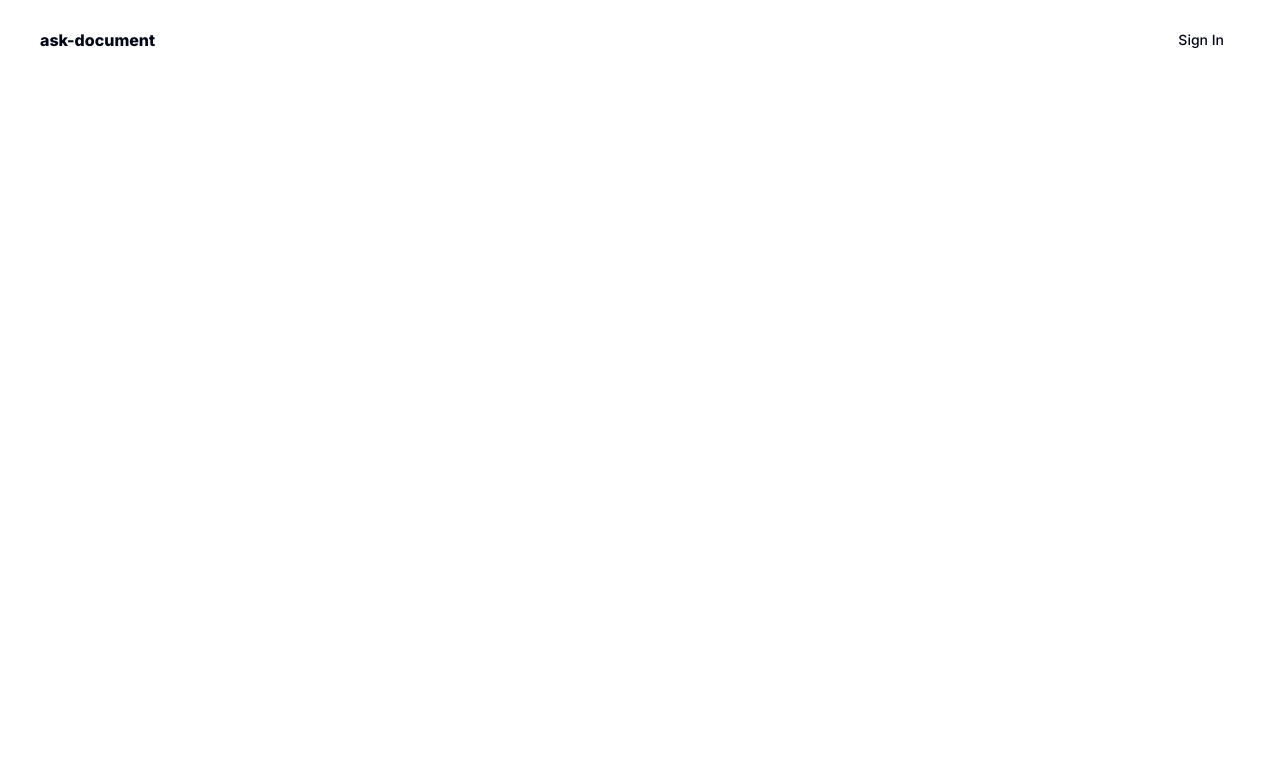
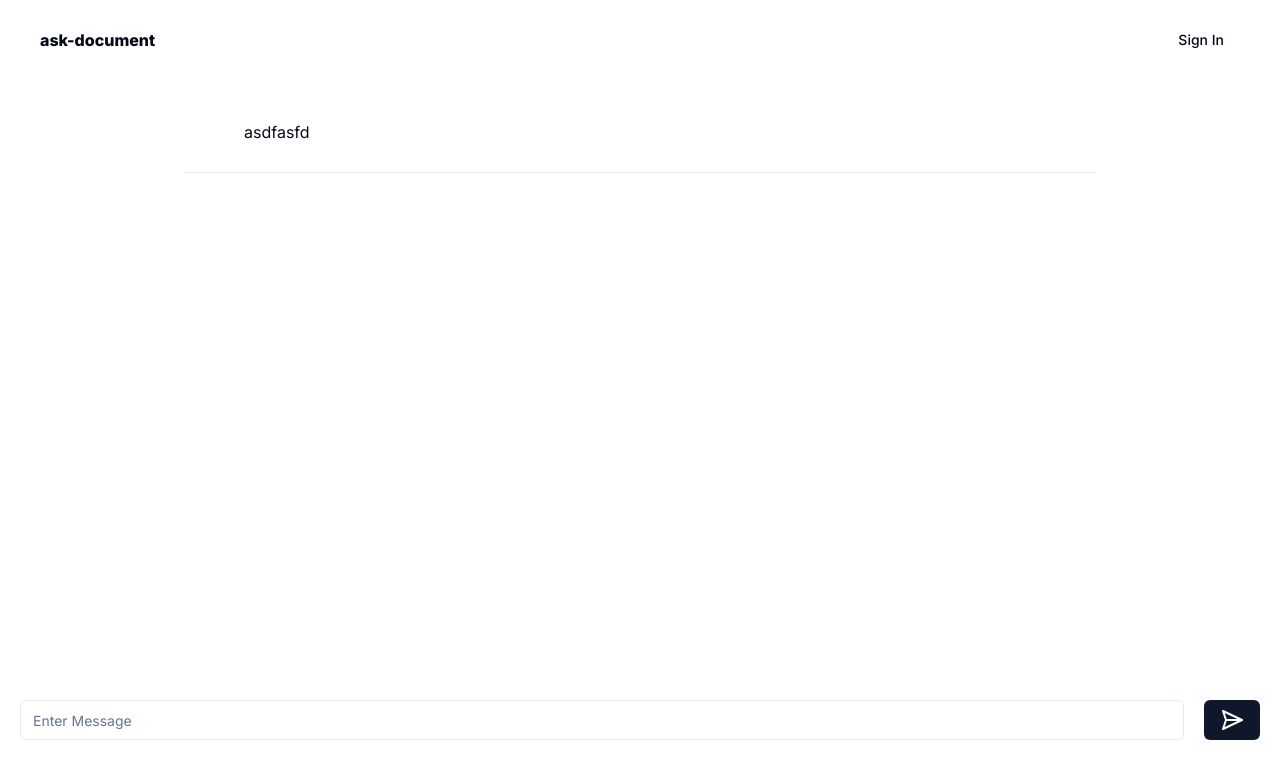
Before and after one commit to cipher416/ask-document, a Next.js app: page / in a window 1280 px wide. Shown: the top 778 px of the page. Built offline with nearby package versions, Linux system fonts and the light colour scheme; no server answers.

Commit message:
feat: add chat ui

```diff
--- a/app/api/auth/[...nextauth]/route.ts
+++ b/app/api/auth/[...nextauth]/route.ts
@@ -14,4 +14,6 @@ export const authOptions = {
 
 const handler = NextAuth(authOptions);
 
+
+
 export { handler as GET, handler as POST }
--- a/app/globals.css
+++ b/app/globals.css
@@ -1,7 +1,9 @@
 @tailwind base;
 @tailwind components;
 @tailwind utilities;
-
+html, body {
+  height: 100%;
+}
 @layer base {
   :root {
     --background: 0 0% 100%;
@@ -72,7 +74,5 @@
   }
   body {
     @apply bg-background text-foreground;
-    min-height: 100vh;
-    min-width: 100vw;
   }
 }
--- a/app/layout.tsx
+++ b/app/layout.tsx
@@ -18,14 +18,14 @@ export default function RootLayout({
 }) {
   return (
     <html lang="en">
-      <body className={inter.className}>
       <AuthProvider>
-        <Navbar/>
-        <div className="flex flex-col p-4 md:p-12 h-[100vh]">
-          {children}
-        </div>
+        <body className={inter.className + ' min-h-dvh'}>
+            <Navbar/>
+            <div className="flex flex-col justify-between px-5 min-h-[90vh]">
+              {children}
+            </div>
+        </body>
       </AuthProvider>
-      </body>
     </html>
   )
 }
--- a/app/page.tsx
+++ b/app/page.tsx
@@ -1,9 +1,23 @@
-import Image from 'next/image'
+"use client";
+
+import ChatBubble from '@/components/chatbubble'
+import { Button } from '@/components/ui/button'
+import { Input } from '@/components/ui/input'
+import { SendHorizontal } from 'lucide-react'
+import Message from 'ai/react'
 
 export default function Home() {
   return (
-    <main className="flex min-h-screen flex-col items-center justify-between p-24">
-
-    </main>
+    <div className='flex flex-col justify-center items-center'>
+      <div className='flex flex-col p-10 space-y-2 overflow-y-scroll w-4/5 h-[80vh]'>
+        <ChatBubble message={null} />
+      </div>
+        <form action="" className='flex flex-row space-x-5 w-full justify-center'>
+          <Input type='text' className='max-w-7xl' placeholder='Enter Message'/>
+          <Button type='submit'>
+            <SendHorizontal />
+          </Button>
+        </form>
+    </div>
   )
 }
--- /dev/null
+++ b/components/chatbubble.tsx
@@ -0,0 +1,32 @@
+'use client';
+import { Avatar } from "@radix-ui/react-avatar";
+import { AvatarImage } from "./ui/avatar";
+
+import type { Message } from "ai/react";
+import { useSession } from "next-auth/react";
+import { Separator } from "./ui/separator";
+
+type ChatBubbleProps = {
+  message: Message | null
+}
+
+export default function ChatBubble({message}: ChatBubbleProps) {
+  const {data} = useSession();
+  return (
+    <>
+      <div className="flex flex-row p-5 space-x-10">
+        <Avatar>
+          <AvatarImage src={
+            // message!.role === 'user' ?
+            data?.user?.image!
+            //  : ''
+            }/>
+        </Avatar>
+        <div className="inline-block align-middle">
+          asdfasfd
+        </div>
+      </div>
+      <Separator/>
+    </>
+  )
+}
--- a/components/navbar.tsx
+++ b/components/navbar.tsx
@@ -1,16 +1,11 @@
 "use client";
 
-import { signIn, signOut, useSession } from "next-auth/react";
-import { NavigationMenu, NavigationMenuContent, NavigationMenuItem, NavigationMenuLink, NavigationMenuList, NavigationMenuTrigger, navigationMenuTriggerStyle } from "./ui/navigation-menu";
-import Link from "next/link";
-import { authOptions } from "@/app/api/auth/[...nextauth]/route";
-import { Avatar, AvatarFallback, AvatarImage } from "./ui/avatar";
-import { Skeleton } from "./ui/skeleton";
+import { NavigationMenu, NavigationMenuItem, NavigationMenuList } from "./ui/navigation-menu";
+import Profile from "./profile";
 
 export default function Navbar() {
-  const {update, data, status} = useSession();
   return (
-    <div className="flex flex-row justify-between my-5 mx-10">
+    <div className="flex flex-row justify-between pt-5 mx-10 h-fit">
       <div className="grid items-center">
         <h1 className="font-extrabold">
           ask-document
@@ -18,28 +13,8 @@ export default function Navbar() {
       </div>
       <NavigationMenu>
         <NavigationMenuList>
-        <NavigationMenuItem>
-          {status === 'authenticated' ?
-          <>
-            <NavigationMenuTrigger>
-              <Avatar>
-                <AvatarImage src={data.user!.image!} alt="user" />
-              </Avatar>
-            </NavigationMenuTrigger>
-            <NavigationMenuContent>
-              <NavigationMenuLink onClick={() => signOut()} className={navigationMenuTriggerStyle()}>
-                  Sign Out
-              </NavigationMenuLink>
-            </NavigationMenuContent>
-          </>
-            :
-            status !== 'loading' ?
-                <NavigationMenuLink onClick={()=> signIn()} className={navigationMenuTriggerStyle()}>
-                  Sign In
-                </NavigationMenuLink>
-            :
-            <Skeleton className="h-12 w-12 rounded-full" />
-          }
+          <NavigationMenuItem>
+            <Profile />
           </NavigationMenuItem>
         </NavigationMenuList>
       </NavigationMenu>
--- /dev/null
+++ b/components/profile.tsx
@@ -0,0 +1,36 @@
+import { signIn, signOut, useSession } from "next-auth/react";
+import { NavigationMenuContent, NavigationMenuLink, NavigationMenuTrigger, navigationMenuTriggerStyle } from "./ui/navigation-menu";
+import { Avatar, AvatarImage } from "./ui/avatar";
+import { Skeleton } from "./ui/skeleton";
+
+export default function Profile() {
+  const {data, status} = useSession();
+  console.log(status)
+  switch (status) {
+    case 'authenticated':
+      return (
+        <>
+            <NavigationMenuTrigger>
+              <Avatar>
+                <AvatarImage src={data.user!.image!} alt="user" referrerPolicy="no-referrer"/>
+              </Avatar>
+            </NavigationMenuTrigger>
+            <NavigationMenuContent>
+              <NavigationMenuLink onClick={() => signOut()} className={navigationMenuTriggerStyle()}>
+                  Sign Out
+              </NavigationMenuLink>
+            </NavigationMenuContent>
+        </>
+      )
+      case "unauthenticated":
+        return (
+          <NavigationMenuLink onClick={()=> signIn()} className={navigationMenuTriggerStyle()}>
+            Sign In
+          </NavigationMenuLink>
+      )
+      case 'loading':
+        return (
+          <Skeleton className="h-12 w-12 rounded-full" />
+        )
+    }
+  }
--- /dev/null
+++ b/components/ui/input.tsx
@@ -0,0 +1,25 @@
+import * as React from "react"
+
+import { cn } from "@/lib/utils"
+
+export interface InputProps
+  extends React.InputHTMLAttributes<HTMLInputElement> {}
+
+const Input = React.forwardRef<HTMLInputElement, InputProps>(
+  ({ className, type, ...props }, ref) => {
+    return (
+      <input
+        type={type}
+        className={cn(
+          "flex h-10 w-full rounded-md border border-input bg-background px-3 py-2 text-sm ring-offset-background file:border-0 file:bg-transparent file:text-sm file:font-medium placeholder:text-muted-foreground focus-visible:outline-none focus-visible:ring-2 focus-visible:ring-ring focus-visible:ring-offset-2 disabled:cursor-not-allowed disabled:opacity-50",
+          className
+        )}
+        ref={ref}
+        {...props}
+      />
+    )
+  }
+)
+Input.displayName = "Input"
+
+export { Input }
--- /dev/null
+++ b/components/ui/separator.tsx
@@ -0,0 +1,31 @@
+"use client"
+
+import * as React from "react"
+import * as SeparatorPrimitive from "@radix-ui/react-separator"
+
+import { cn } from "@/lib/utils"
+
+const Separator = React.forwardRef<
+  React.ElementRef<typeof SeparatorPrimitive.Root>,
+  React.ComponentPropsWithoutRef<typeof SeparatorPrimitive.Root>
+>(
+  (
+    { className, orientation = "horizontal", decorative = true, ...props },
+    ref
+  ) => (
+    <SeparatorPrimitive.Root
+      ref={ref}
+      decorative={decorative}
+      orientation={orientation}
+      className={cn(
+        "shrink-0 bg-border",
+        orientation === "horizontal" ? "h-[1px] w-full" : "h-full w-[1px]",
+        className
+      )}
+      {...props}
+    />
+  )
+)
+Separator.displayName = SeparatorPrimitive.Root.displayName
+
+export { Separator }
--- a/next.config.js
+++ b/next.config.js
@@ -4,7 +4,7 @@ const nextConfig = {
     remotePatterns:[
       {
         protocol: 'https',
-        hostname: 'images.unsplash.com',
+        hostname: '*googleusercontent.com',
         port: '',
       },
     ],
--- a/package.json
+++ b/package.json
@@ -11,6 +11,7 @@
   "dependencies": {
     "@radix-ui/react-avatar": "^1.0.4",
     "@radix-ui/react-navigation-menu": "^1.1.4",
+    "@radix-ui/react-separator": "^1.0.3",
     "@radix-ui/react-slot": "^1.0.2",
     "@supabase/supabase-js": "^2.39.2",
     "ai": "^2.2.31",
```
Also changed, not shown: 1 other file (tests, documents, lock files or other folders).
